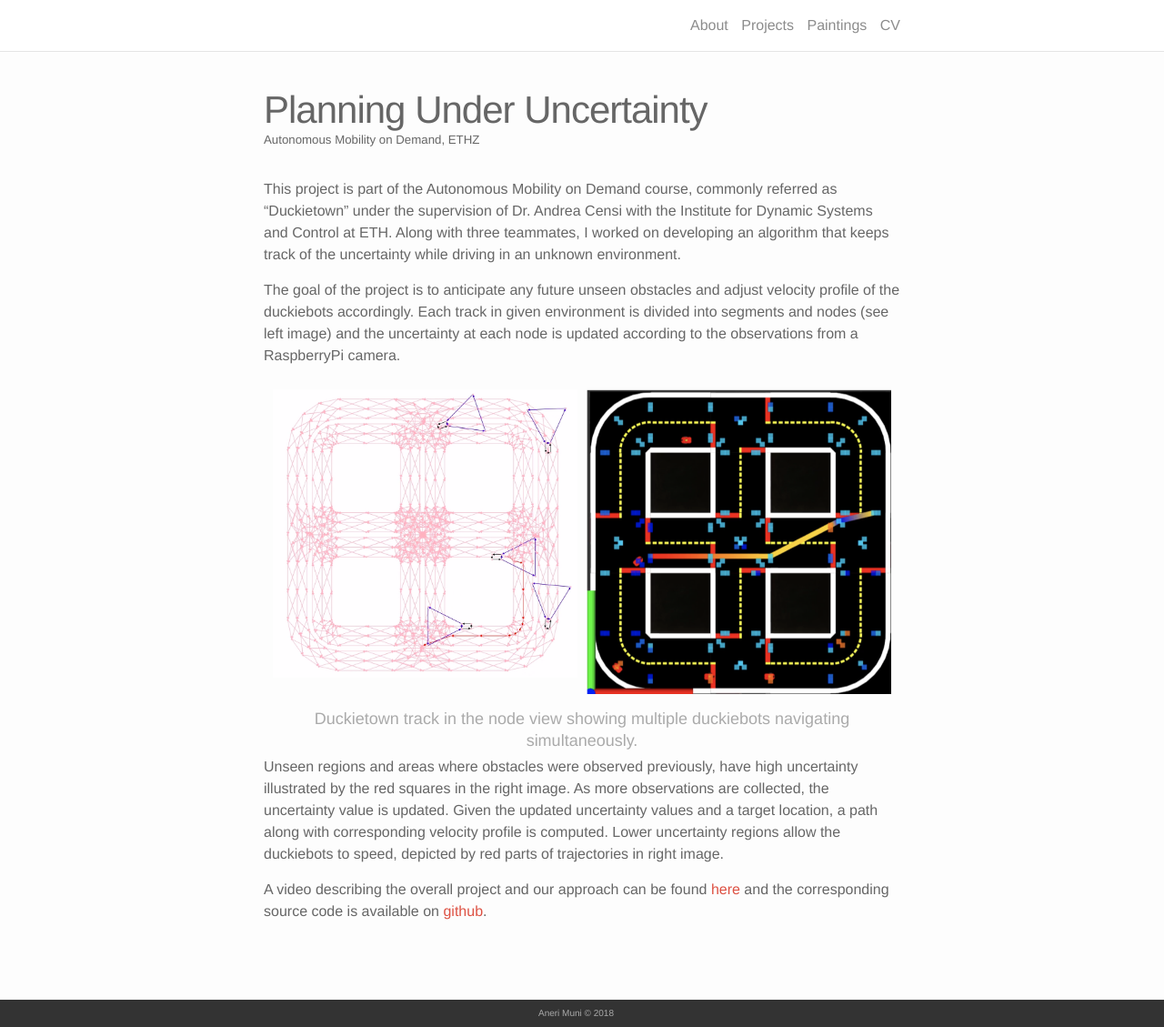
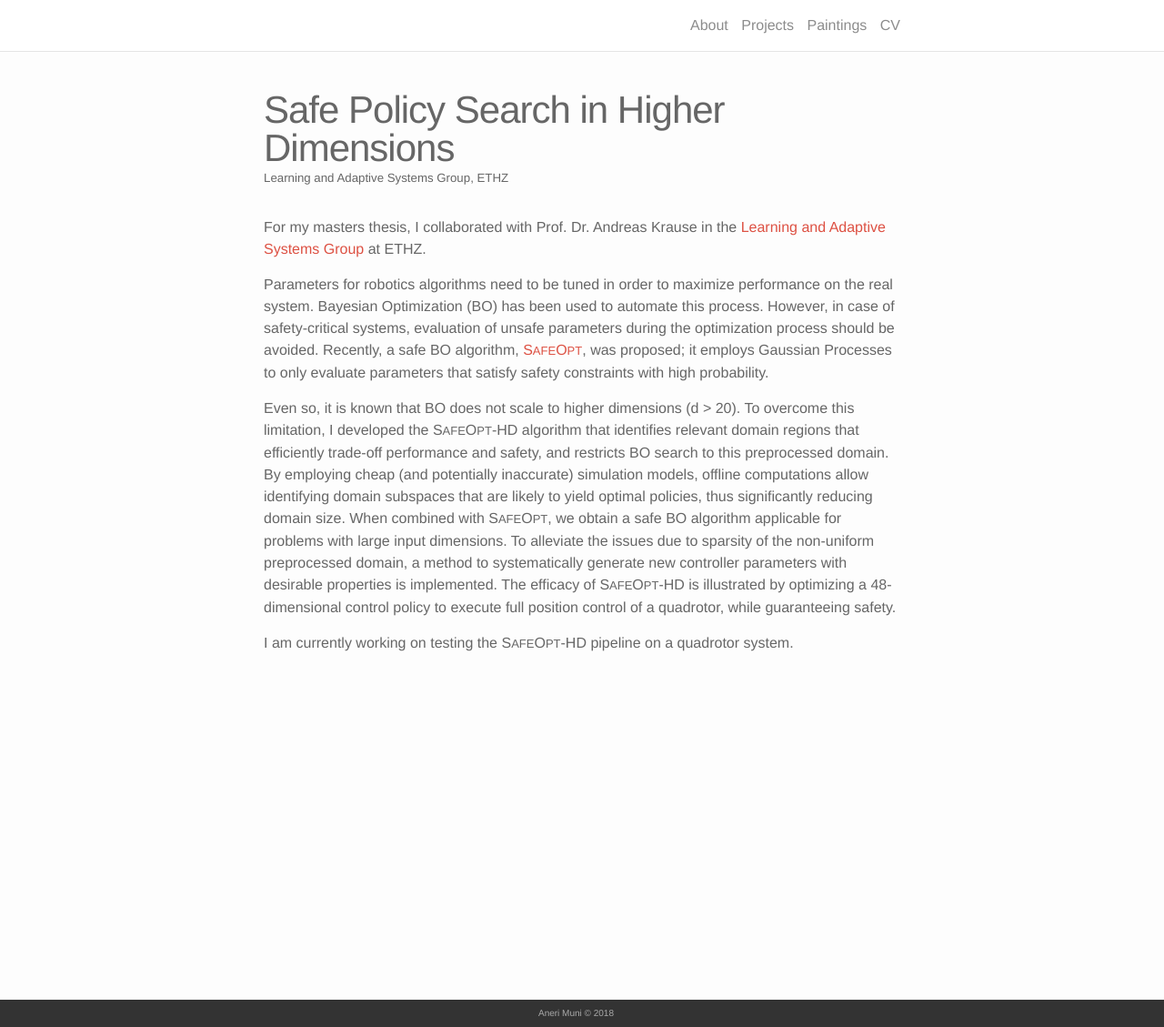
Before and after one commit to amuni3/amuni3.github.io, a Jekyll site: the page built from _gradprojects/11_project.markdown, in a window 1280 px wide and 1129 px high. Shown: the whole window at 91% size. Built offline with Jekyll 4.4.1, drawn with Linux system fonts in a browser that asks for light colours; nearby versions of some CDN libraries.

Commit message:
Updated thesis and intro

```diff
--- a/_gradprojects/11_project.markdown
+++ b/_gradprojects/11_project.markdown
@@ -1,28 +1,17 @@
 ---
 layout: page
-title: Planning Under Uncertainty
-description: Autonomous Mobility on Demand, ETHZ
-img: /project_pics/duckiebot-side.jpg
+title: Safe Policy Search in Higher Dimensions
+description: Learning and Adaptive Systems Group, ETHZ
+img: /project_pics/quad_traj_blue.png
 ---
 
-This project is part of the Autonomous Mobility on Demand course, commonly referred as "Duckietown" under the supervision of Dr. Andrea Censi with
-the Institute for Dynamic Systems and Control at ETH. Along with three teammates, I worked on developing an algorithm that keeps track of
-the uncertainty while driving in an unknown environment.
+For my masters thesis, I collaborated with Prof. Dr. Andreas Krause in the <a href="https://las.inf.ethz.ch/" target="blank">Learning and Adaptive Systems Group</a> at ETHZ.
 
-The goal of the project is to anticipate any future unseen obstacles and adjust velocity profile of the duckiebots accordingly. Each track in given
-environment is divided into segments and nodes (see left image) and the uncertainty at each node is updated according to the observations from a RaspberryPi camera.
+Parameters for robotics algorithms need to be tuned in order to maximize performance on the real system. Bayesian Optimization (BO) has been used to automate this process. However, in case of safety-critical systems, evaluation of unsafe parameters during the optimization process should be avoided. Recently, a safe BO algorithm, <a href="https://arxiv.org/pdf/1509.01066.pdf" target="blank">S<font size="2">AFE</font>O<font size="2">PT</font></a>, was proposed; it employs Gaussian Processes to only evaluate parameters that satisfy safety constraints with high probability.
 
-<div class="img_row_special">
-	<img class="col half" src="{{ site.baseurl }}/project_pics/duckie-node.png" alt="" title="Duckietown track node view"/>
-	<img class="col half" src="{{ site.baseurl }}/project_pics/duckie-track.png" alt="" title="Duckietown track"/>
-</div>
-<div class="col three caption">
-	Duckietown track in the node view showing multiple duckiebots navigating simultaneously.
-</div>
+Even so, it is known that BO does not scale to higher dimensions (d > 20). To overcome this limitation, I  developed the S<font size="2">AFE</font>O<font size="2">PT</font>-HD algorithm that identifies relevant domain regions that efficiently trade-off performance and safety, and restricts BO search to this preprocessed domain. By employing cheap (and potentially inaccurate) simulation models, offline computations allow identifying domain subspaces that are likely to yield optimal policies, thus significantly reducing domain size. When combined with S<font size="2">AFE</font>O<font size="2">PT</font>, we obtain a safe BO algorithm applicable for problems with large input dimensions. To alleviate the issues due to sparsity of the non-uniform preprocessed domain, a method to systematically generate new controller parameters with desirable properties is implemented. The efficacy of S<font size="2">AFE</font>O<font size="2">PT</font>-HD is illustrated by optimizing a 48-dimensional control policy to execute full position control of a quadrotor, while guaranteeing safety.
 
-Unseen regions and areas where obstacles were observed previously, have high uncertainty illustrated by the red squares in the right image. As more observations are
-collected, the uncertainty value is updated. Given the updated uncertainty values and a target location, a path along with corresponding velocity profile
-is computed. Lower uncertainty regions allow the duckiebots to speed, depicted by red parts of trajectories in right image.
+I am currently working on testing the S<font size="2">AFE</font>O<font size="2">PT</font>-HD pipeline on a quadrotor system.
 
-A video describing the overall project and our approach can be found <a href="https://vimeo.com/user92909741" target="blank">here</a> and
-the corresponding source code is available on <a href="https://github.com/duckietown/duckietown-uplan" target="blank">github</a>.
+
+<!---A detailed description and the source code for this project will be made public soon.-->
```
Also changed, not shown: _gradprojects/12_project.markdown (+3 -4 lines), _gradprojects/13_project.markdown (added, +28 -0 lines), index.html (+13 -8 lines), project_pics/quad_traj_blue.png (added).
